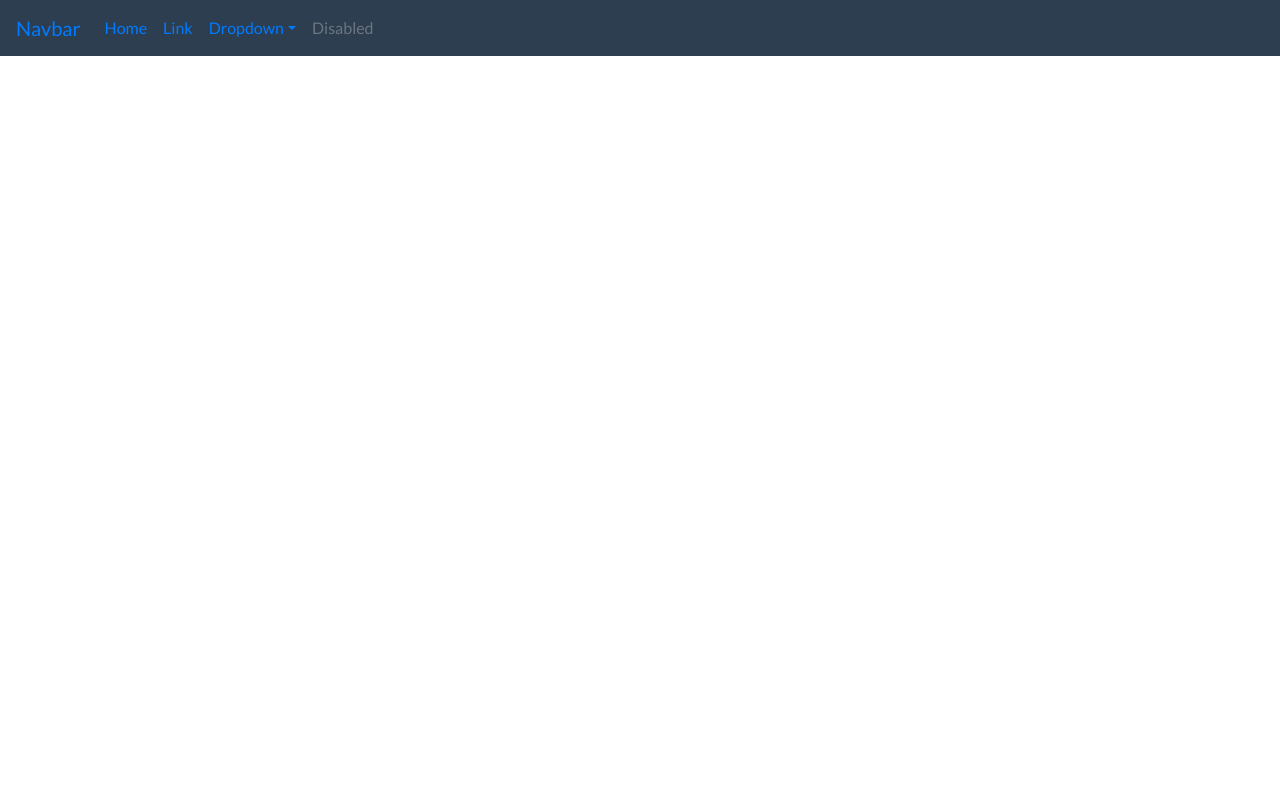
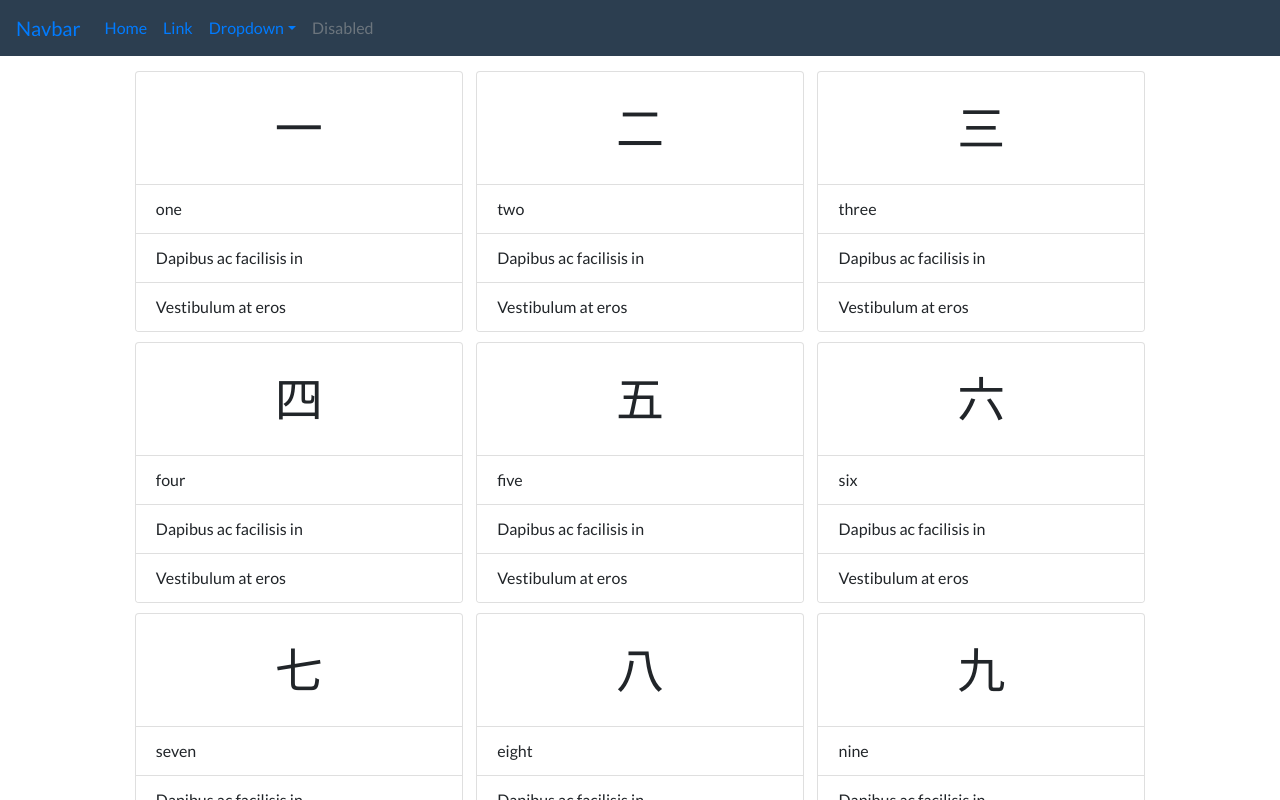
Before and after one commit to Asif-Dev-Fr/React-Kanji-App, a React (Create React App) app: page /kanjis/grade-one in a window 1280 px wide. Shown: the top 800 px of the page. Built offline with nearby package versions, Linux system fonts and the light colour scheme; no server answers.

Commit message:
improvement

```diff
--- a/src/App.css
+++ b/src/App.css
@@ -28,5 +28,16 @@ body {
 }
 
 .container-fluid .wrap {
+  display: flex;
   flex-wrap: wrap;
 }
+
+.container-fluid .wrap .cardStyle {
+  width: 32%;
+  margin: 5px auto;
+}
+
+.container-fluid .wrap .cardStyle .card-body .card-text {
+  font-size: 48px;
+  text-align: center;
+}
--- a/src/App.js
+++ b/src/App.js
@@ -14,7 +14,7 @@ import GradeTwoScreen from './Screens/GradeTwoScreen';
 
 const App = () => {
 
-  const [allData, setAllData] = useState([]);
+
   const [chuugakkouKanjis, setChuugakkouKanjis] = useState([]);
   const [gradeOneKanji, setGradeOneKanji] = useState([]);
   const [gradeTwoKanji, setGradeTwoKanji] = useState([]);
@@ -24,20 +24,19 @@ const App = () => {
   const [gradeSixKanji, setGradeSixKanji] = useState([]);
 
   useEffect(() => {
+    console.log('Hello AppJS');
     const retrieveData = async () => {
       // Les données sont dans le fichier public :
-      const response = await fetch('./kanji-list.json');
+      const response = await fetch('../kanji-list.json');
       const data = await response.json();
       console.log(data);
 
-      setAllData(data);
       setGradeOneKanji(data.GradeOne);
       setGradeTwoKanji(data.GradeTwo);
       setGradeThreeKanji(data.GradeThree);
       setGradeFourKanji(data.GradeFour);
       setGradeFiveKanji(data.GradeFive);
       setGradeSixKanji(data.gradeSix);
-
     };
     retrieveData();
   }, []);
@@ -52,6 +51,7 @@ const App = () => {
         <Route path='/kanjis/grade-one'
           render={() => <GradeOneScreen gradeOne={gradeOneKanji} />}
         />
+        <Route path='/kanjis/grade-two' component={GradeTwoScreen} />
       </Switch>
       </Router>
     </div>
--- a/src/Screens/GradeOneScreen.js
+++ b/src/Screens/GradeOneScreen.js
@@ -1,11 +1,24 @@
-import React from 'react';
+import React, { useEffect, useState } from 'react';
 
 const GradeOneScreen = ({ gradeOne }) => {
-    return(
+    return (
         <div className="center wrap">
             {
-                gradeOne.map((value) =>(
-                    value.kanji
+                gradeOne.map((value) => (
+                    <div className="card cardStyle" key={value.kanji}>
+                        <div className="card-body">
+                            <p className="card-text">
+                                {value.kanji}
+                            </p>
+                        </div>
+                        <ul className="list-group list-group-flush">
+                            <li className="list-group-item">
+                                {value.translation}
+                            </li>
+                            <li className="list-group-item">Dapibus ac facilisis in</li>
+                            <li className="list-group-item">Vestibulum at eros</li>
+                        </ul>
+                    </div>
                 ))
             }
 
--- a/src/Screens/HomeScreen.js
+++ b/src/Screens/HomeScreen.js
@@ -14,7 +14,11 @@ const HomeScreen = () => {
                     </Link>
                 </div>
                 <div className="col-lg-6">
-                    <button className="btn btn-success buttonStyle">Grade 2</button>
+                    <Link to="/kanjis/grade-two" className="linkStyle">
+                            <button className="btn btn-success buttonStyle">
+                                Grade Deux
+                            </button>
+                    </Link>
                 </div>
             </div>
 
```
